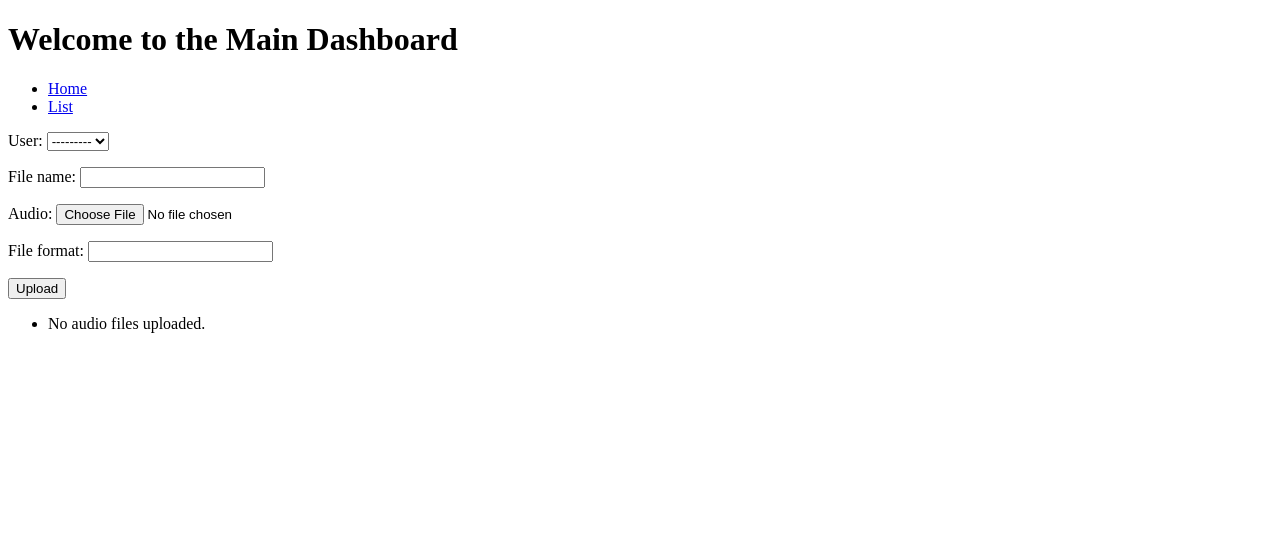
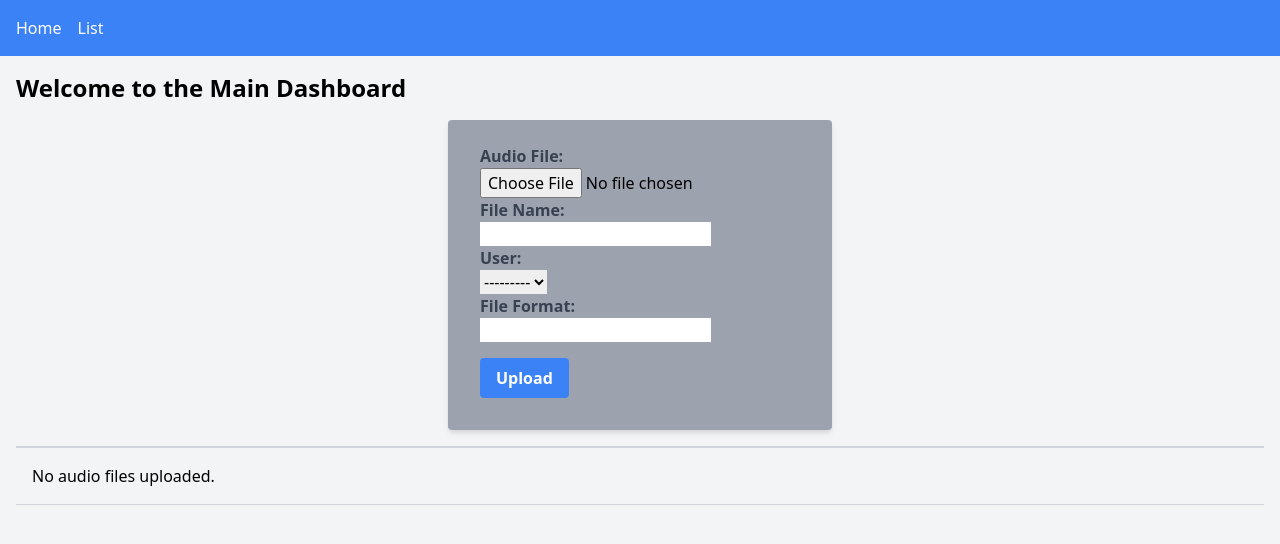
Before and after one commit to imanirak/audio-metadata, a Django app: page / in a window 1280 px wide. Shown: the top 544 px of the page. Run offline with Django 3.2, Linux system fonts and the light colour scheme; data that the repository does not hold is empty.

Commit message:
added styling to dashboard

```diff
--- a/audio/templates/audio/audiofile_list.html
+++ b/audio/templates/audio/audiofile_list.html
@@ -1,15 +1,17 @@
-<ul>
+<ul class="border-t border-b border-gray-300">
     <!-- Iterate over audio_files -->
     {% for object in audio_files %}
         <!-- Display Objects -->
-        <li>{{ object.user }}</li>
-        <li>{{ object.audio }}</li>
-        <li>{{ object.file_name }}</li>
-        <li>{{ object.upload_date }}</li>
-        <li>{{ object.file_format }}</li>
-        <hr/>
+        <li class="p-4 border-t border-gray-300">
+            <span class="font-bold text-blue-600">User:</span> {{ object.user }}<br>
+            <span class="font-bold text-blue-600">Audio:</span> {{ object.audio }}<br>
+            <span class="font-bold text-blue-600">File Name:</span> {{ object.file_name }}<br>
+            <span class="font-bold text-blue-600">Upload Date:</span> {{ object.upload_date }}<br>
+            <span class="font-bold text-blue-600">File Format:</span> {{ object.file_format }}
+        </li>
+        <hr class="border-gray-300">
     {% empty %}
         <!-- If audio_files is empty -->
-        <li>No audio files uploaded.</li>
+        <li class="p-4 border-t border-gray-300">No audio files uploaded.</li>
     {% endfor %}
 </ul>
--- a/audio/templates/audio/audiofile_upload.html
+++ b/audio/templates/audio/audiofile_upload.html
@@ -1,13 +1,30 @@
 {% if messages %}
-    <ul class="messages">
+    <ul class="bg-blue-200 p-4">
         {% for message in messages %}
-            <li{% if message.tags %} class="{{ message.tags }}"{% endif %}>{{ message }}</li>
+            <li{% if message.tags %} class="{{ message.tags }} text-red-500"{% endif %}>{{ message }}</li>
         {% endfor %}
     </ul>
 {% endif %}
 
-<form method="post" action="{% url 'audiofile_upload' %}" enctype="multipart/form-data">
+<form class="max-w-sm mx-auto mt-4 bg-gray-400 shadow-md rounded px-8 pt-6 pb-8 mb-4" method="post" action="{% url 'audiofile_upload' %}" enctype="multipart/form-data">
     {% csrf_token %}
-    {{ audio_upload_form.as_p }}
-    <button type="submit">Upload</button>
+
+    <!-- Form input fields -->
+    <div class="mb-4">
+     <label for="{{ audio_upload_form.audio_file.id_for_label }}" class="block text-gray-700 font-bold">Audio File:</label>
+        {{ audio_upload_form.audio }}
+        <label for="{{ audio_upload_form.audio_file.id_for_label }}" class="block text-gray-700 font-bold">File Name:</label>
+        {{ audio_upload_form.file_name }}
+        <label for="{{ audio_upload_form.user.id_for_label }}" class="block text-gray-700 font-bold">User:</label>
+        {{ audio_upload_form.user }}
+           <label for="{{ audio_upload_form.user.id_for_label }}" class="block text-gray-700 font-bold">File Format:</label>
+        {{ audio_upload_form.file_format }}
+    </div>
+
+
+    <!-- Add more fields as needed -->
+
+    <div class="flex items-center justify-between">
+        <button class="bg-blue-500 hover:bg-blue-700 text-white font-bold py-2 px-4 rounded" type="submit">Upload</button>
+    </div>
 </form>
--- a/audio/templates/audio/base.html
+++ b/audio/templates/audio/base.html
@@ -2,21 +2,23 @@
 <html>
 <head>
     <title>{% block title %}Audio Metadata{% endblock %}</title>
-    <link rel="stylesheet" type="text/css" href="">
+    <link rel="stylesheet" href="https://cdn.jsdelivr.net/npm/tailwindcss@2.2.19/dist/tailwind.min.css">
     <!-- Add other CSS and JS links as needed -->
 </head>
-<body>
-    <header>
-        <h1>{% block header %}Welcome to the Main Dashboard{% endblock %}</h1>
+<body class="bg-gray-100">
+    <header class="bg-blue-500 p-4">
         <!-- Navigation links -->
         <nav>
-            <ul>
-                <li><a href="{% url 'index' %}">Home</a></li>
-                <li><a href="{% url 'audiofile_list' %}">List</a></li>
+            <ul class="flex space-x-4">
+                <li><a href="{% url 'index' %}" class="text-white hover:text-gray-200">Home</a></li>
+                <li><a href="{% url 'audiofile_list' %}" class="text-white hover:text-gray-200">List</a></li>
             </ul>
         </nav>
     </header>
- {% block content %}
-    {% endblock %}
+    <div class="container mx-auto p-4">
+      <h1 class="text-gray text-2xl font-bold">{% block header %}Welcome to the Main Dashboard{% endblock %}</h1>
+        {% block content %}
+        {% endblock %}
+    </div>
 </body>
 </html>
```
Also changed, not shown: audiometadata/templates/audiometadata/login.html (added), 1 other file.
